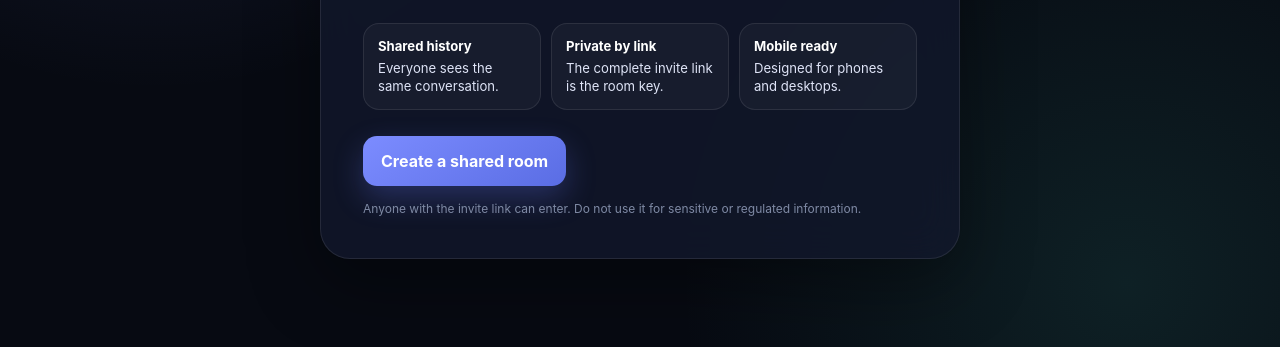
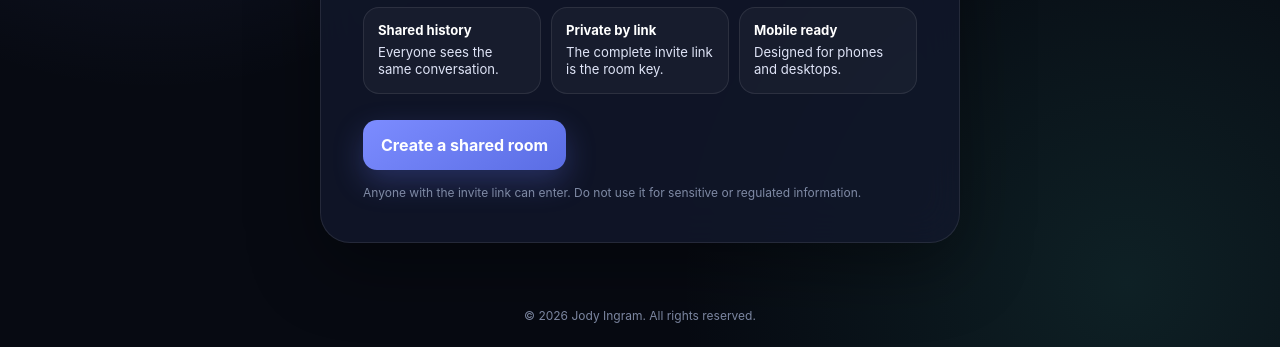
Before and after one commit to Jody-Ingram/FoundryAI, a website: page index.html in a window 1280 px wide. Shown: the part 453-800 px from the top of the page. Drawn offline with Linux system fonts and the light colour scheme.

Commit message:
Update index.html

```diff
--- a/index.html
+++ b/index.html
@@ -366,7 +366,10 @@
     .landing {
       min-height: 100dvh;
       display: grid;
-      place-items: center;
+      grid-template-rows: 1fr auto;
+      align-items: center;
+      justify-items: center;
+      gap: 18px;
       padding: 24px;
       padding-top: max(24px, env(safe-area-inset-top));
       padding-bottom: max(24px, env(safe-area-inset-bottom));
@@ -457,6 +460,12 @@
 
     .landing-actions { display: flex; gap: 10px; flex-wrap: wrap; }
     .fine-print { font-size: .75rem; color: #7f8aa5; margin-top: 15px; }
+
+    .landing-footer {
+      color: #7f8aa5;
+      font-size: .75rem;
+      text-align: center;
+    }
 
     .modal-backdrop {
       position: fixed;
@@ -562,6 +571,7 @@
       </div>
       <div class="fine-print">Anyone with the invite link can enter. Do not use it for sensitive or regulated information.</div>
     </div>
+    <footer class="landing-footer">© 2026 Jody Ingram. All rights reserved.</footer>
   </section>
 
   <section id="chatApp" class="app-shell hidden" aria-label="Shared chat room">
```
